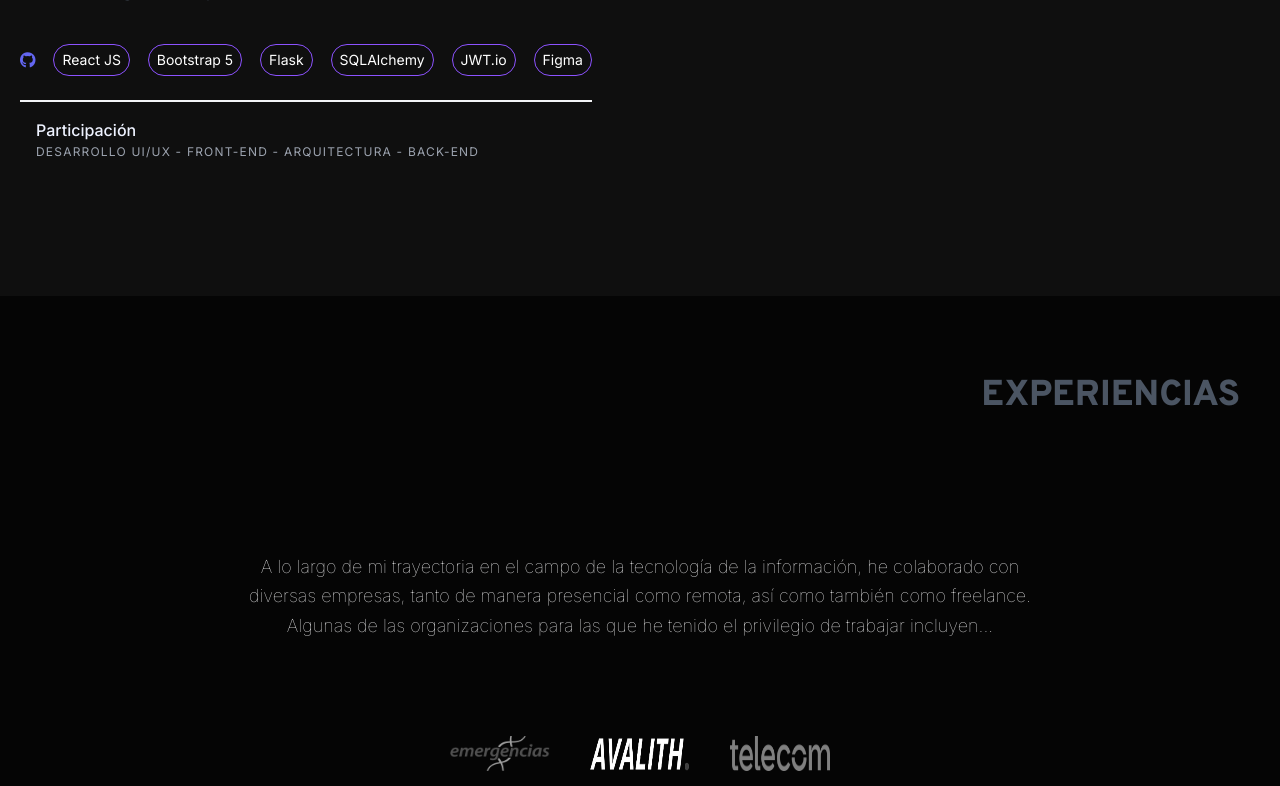
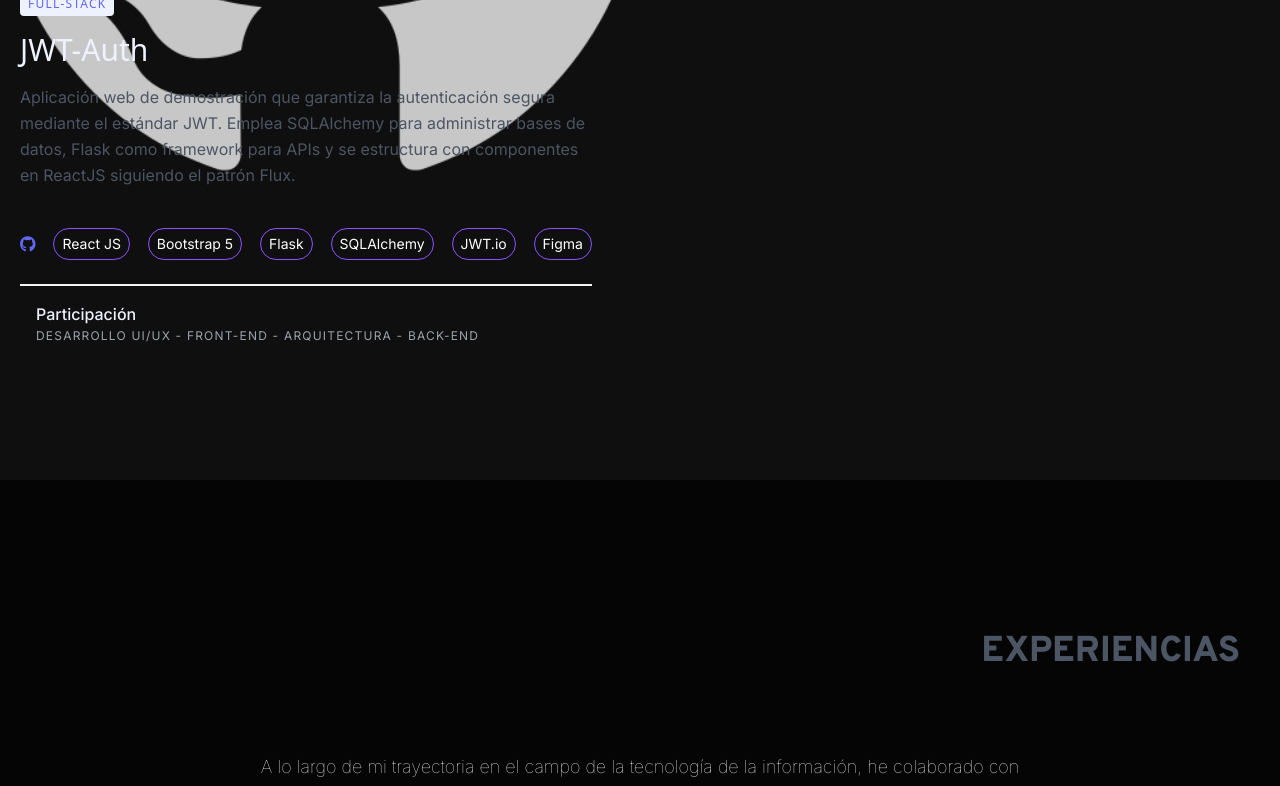
Before and after one commit to iampedroluis/iampedroluis-github.io, a React (Vite) app: page / in a window 1280 px wide. Shown: the part 2000-2786 px from the top of the page. Built offline with nearby package versions, Linux system fonts and the light colour scheme; a web font is replaced by a local one.

Commit message:
fix bugs

```diff
--- a/src/pages/Conocimientos.jsx
+++ b/src/pages/Conocimientos.jsx
@@ -4,17 +4,17 @@
 const Conocimientos = () => {
   const location = useLocation();
   return (
-    <section className="text-gray-600 body-font h-screen text-gray-600 body-font mb-10 w-full">
+    <section className="text-gray-600 mt-28 body-font h-screen text-gray-600 body-font  w-full">
       <div className="flex items-center">
         {location.pathname === "/conocimientos" ? (
           <Link to={"/"}>
-            <i className="fa-solid fa-arrow-left-long text-start ms-10 w-1/3 "></i>
+            <i className="fa-solid mt-5 fa-arrow-left-long text-start ms-10 w-1/3 "></i>
           </Link>
         ) : (
           <div></div>
         )}
         <h1
-          className="text-4xl font-extrabold text-end p-10 container  "
+          className="text-4xl font-extrabold text-end mt-5 mr-2 container  "
           id="proyecto"
         >
           {" "}
--- a/src/pages/Contacto.jsx
+++ b/src/pages/Contacto.jsx
@@ -5,20 +5,20 @@
   const location = useLocation();
   return (
     <>
-      <section className="text-gray-600 body-font pt-10  pb-10 ">
+      <section className="text-gray-600 body-font mt  pb-10 ">
         <div className="flex items-center">
           {location.pathname === "/contacto" ? (
             <Link to={"/"}>
               <a href="#logo">
-                <i className="fa-solid fa-arrow-left-long text-start ms-10 w-1/3 "></i>
+                <i className="fa-solid fa-arrow-left-long mt-28 text-start ms-10 w-1/3 "></i>
               </a>
             </Link>
           ) : (
             <div></div>
           )}
           <h1
-            className="text-4xl font-extrabold text-end p-10 container  "
-            id="proyecto"
+            className="text-4xl font-extrabold mt-28 text-end p-10 container  "
+            id="cntacto"
           >
             {" "}
             CONTACTO
--- a/src/pages/Experiencias.jsx
+++ b/src/pages/Experiencias.jsx
@@ -7,24 +7,24 @@
   const location = useLocation();
   return (
     <>
-      <section className="text-gray-600  body-font h-screen  text-gray-600 body-font pt-10 mb-10 bg-[#050505]  dark:bg-[#222222]">
+      <section className="text-gray-600   body-font h-screen  text-gray-600 body-font  mb-10 bg-[#050505]  dark:bg-[#222222]">
         <div className="flex items-center">
           {location.pathname === "/experiencias" ? (
             <Link to={"/"}>
-              <i className="fa-solid fa-arrow-left-long text-start ms-10 w-1/3 "></i>
+              <i className="fa-solid mt-28 fa-arrow-left-long  text-start ms-10 w-1/3 "></i>
             </Link>
           ) : (
             <div></div>
           )}
           <h1
-            className="text-4xl font-extrabold text-end p-10 container  "
+            className="text-4xl  mt-28 font-extrabold text-end p-10 container  "
             id="proyecto"
           >
             {" "}
             EXPERIENCIAS
           </h1>
         </div>
-        <div className="container px-5 py-24 mx-auto">
+        <div className="container px-5 py-10 mx-auto">
           <div className="flex flex-col text-center w-full mb-12">
             <p className="lg:w-2/3 mx-auto leading-relaxed text-lg font-thin  text-blanco  ">
               A lo largo de mi trayectoria en el campo de la tecnología de la
@@ -33,7 +33,7 @@
               de las organizaciones para las que he tenido el privilegio de
               trabajar incluyen...
             </p>
-            <div className="flex mt-24  mx-auto sm:flex-row  justify-center items-center">
+            <div className="flex mt-16  mx-auto sm:flex-row  justify-center items-center">
               <div className="relative flex-grow mx-5 ">
                 <img
                   src={emergencias}
--- a/src/pages/Home.jsx
+++ b/src/pages/Home.jsx
@@ -30,7 +30,7 @@
 
   return (
     <>
-      <section className="text-gray-600 body-font mt-10 pt-5 dark:bg-blanco ">
+      <section className="text-gray-600 body-font mt-28 pt-5 dark:bg-blanco ">
         <p
           className="text-5xl  text-blanco font-thin text-center dark:text-dark"
           id="logo"
--- a/src/pages/Proyectos.jsx
+++ b/src/pages/Proyectos.jsx
@@ -34,7 +34,7 @@
   console.log(location);
   return (
     <section
-      className={`text-gray-600 body-font mb-10 bg-cover   overflow-hidden ${
+      className={`text-gray-600 body-font mb-10 bg-cover mt-28  overflow-hidden ${
         darkMode ? "light-bg-image greyscale" : "light-bg-image sm:h-full"
       }  `}
     >
```
